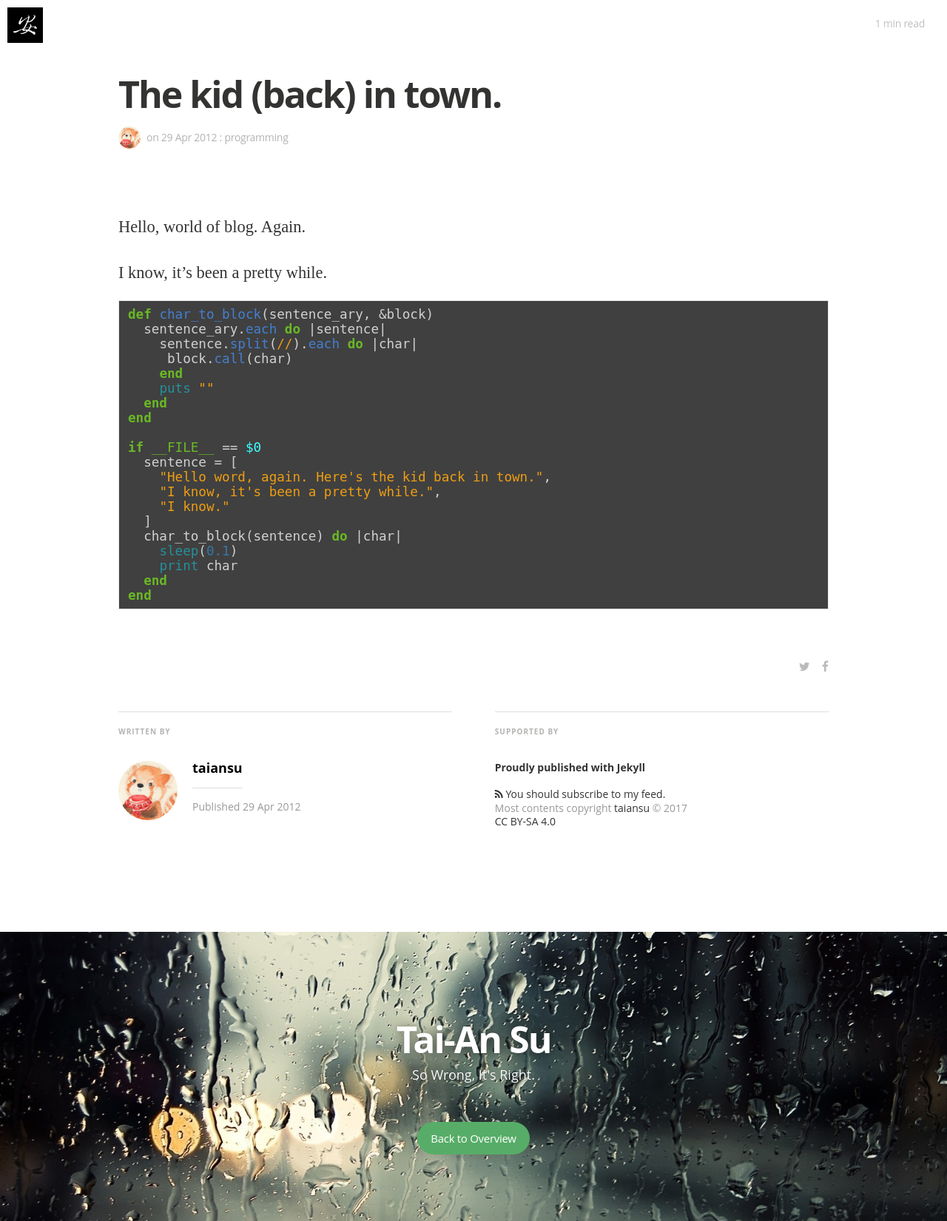
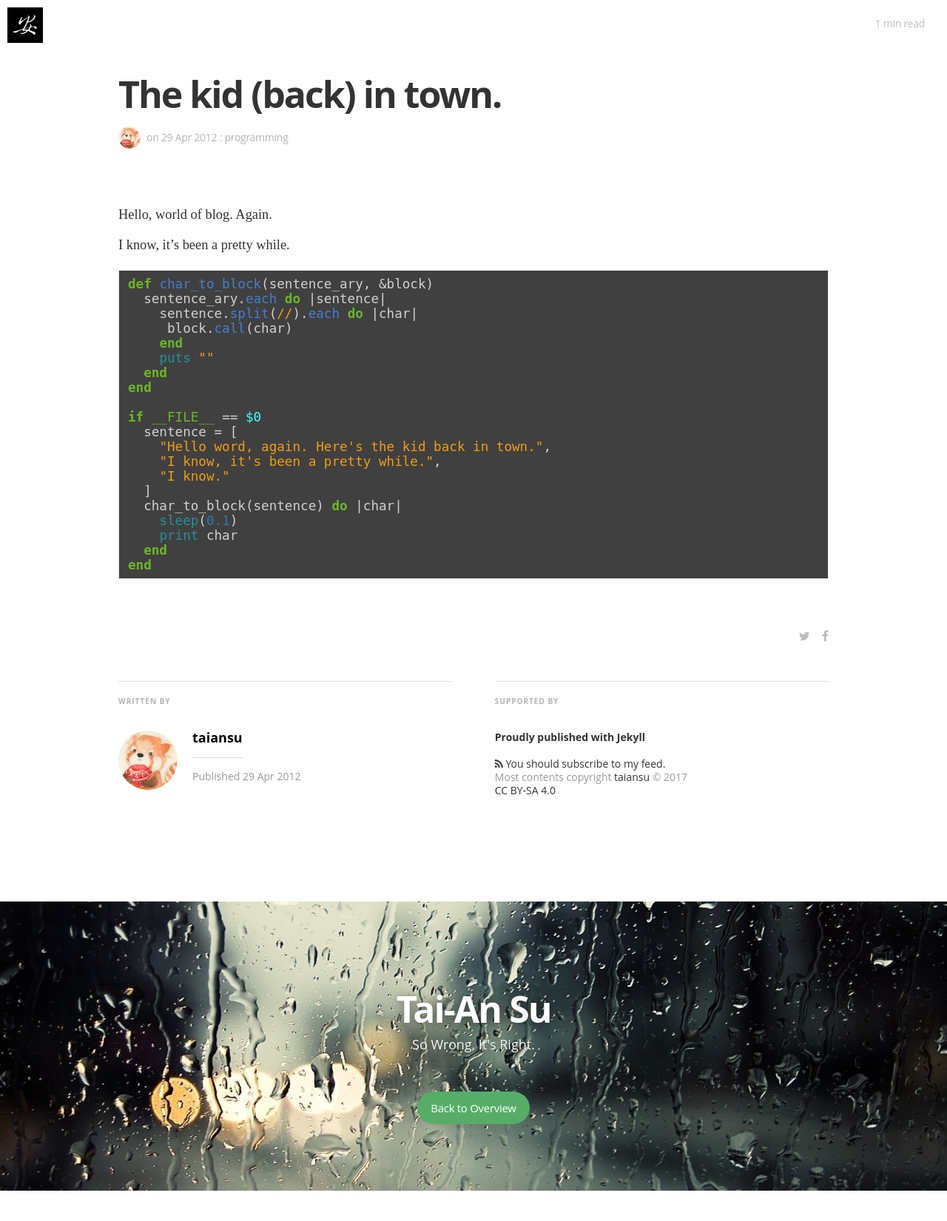
Before and after one commit to taiansu/blog, a Jekyll site: the page built from _posts/2012-04-29-the-kid-back-in-town.md, in a window 1280 px wide. Shown: the whole page at 74% size. Built offline with Jekyll 4.4.1, drawn with Linux system fonts in a browser that asks for light colours; nearby versions of some CDN libraries; some web fonts are replaced; comment, search, counter and statistics services are not loaded; after the commit the page ends 1610 px from its top, so only the background shows below that.

Commit message:
Improve mobile font size

```diff
--- a/css/main.sass
+++ b/css/main.sass
@@ -380,15 +380,15 @@ body
       font-style: normal
       font-size: 32px
       line-height: 1.2
-      padding-top: 31px
-      margin-bottom: 1em
+      padding-top: 16px
+      margin-bottom: 0.5em
     p
       font-weight: 400
       font-style: normal
-      font-size: 1.4em
-      line-height: 1.65em
+      font-size: 1.15em
+      line-height: 1.625em
       margin: 0
-      padding-top: 1em
+      padding-top: 0.5em
       padding-bottom: 0.1em
       color: #333
       -webkit-hyphens: auto
```
